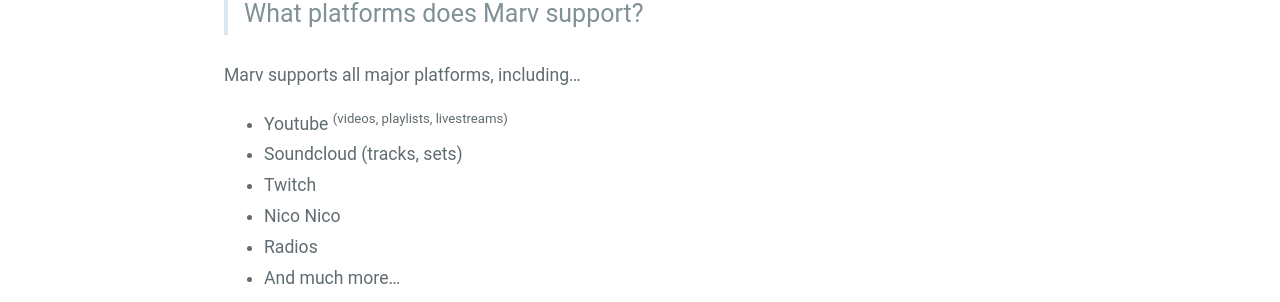
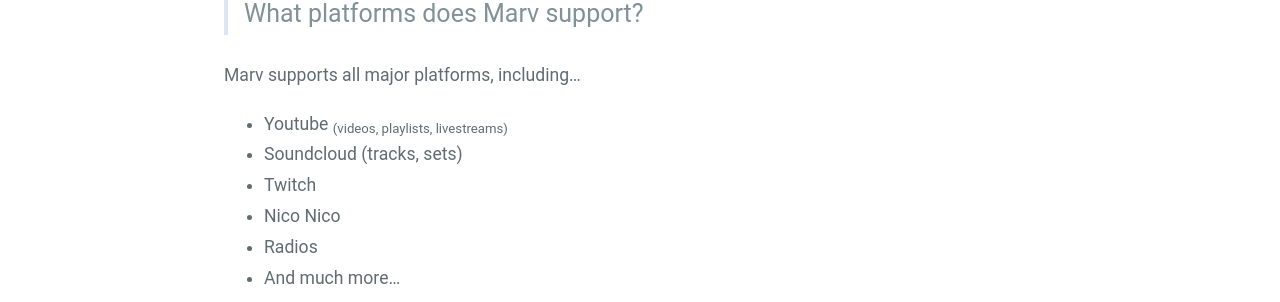
Before and after one commit to mymindishazel/marv-docs, a Jekyll site: the page built from dbots.md, in a window 1280 px wide. Shown: the part 428-730 px from the top of the page. Built offline with Jekyll 4.4.1, drawn with Linux system fonts in a browser that asks for light colours; our own code applies the rules of GitHub Pages for plain Markdown files.

```diff
--- a/dbots.md
+++ b/dbots.md
@@ -5,7 +5,7 @@
 > What platforms does Marv support?
 
 Marv supports all major platforms, including...
-- Youtube <sup>(videos, playlists, livestreams)</sup>
+- Youtube <sub>(videos, playlists, livestreams)</sub>
 - Soundcloud (tracks, sets)
 - Twitch
 - Nico Nico
```
